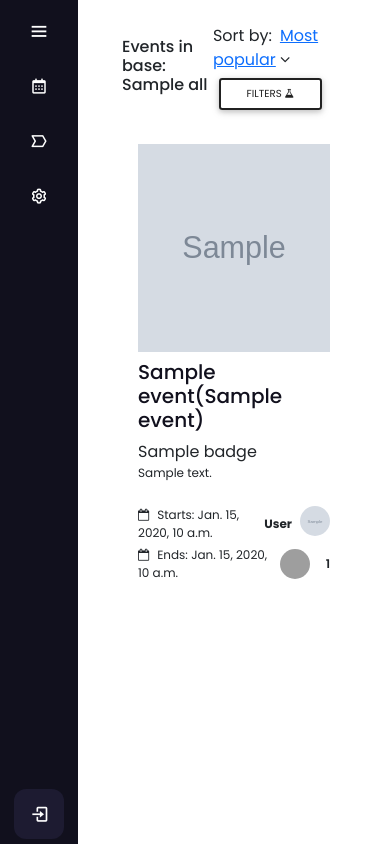
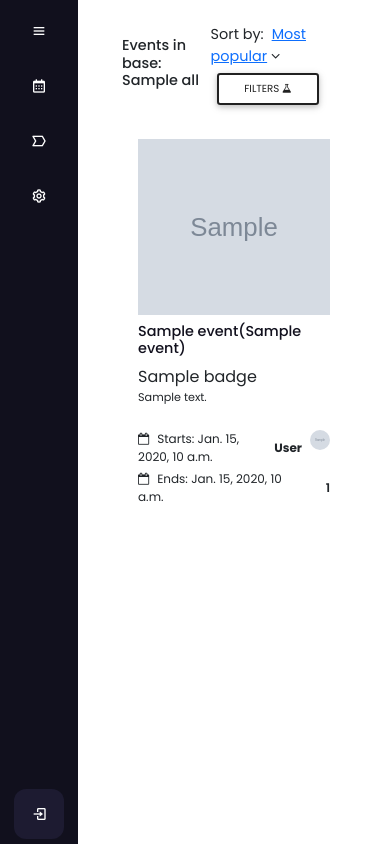
Before and after one commit to Mernus/volsu_app, a Django app: template main/templates/event/events_list.html in a window 390 px wide. Run offline with Django 3.2, Linux system fonts and the light colour scheme; the template is opened without the code that fills it: most values are stand-ins (such as "Sample title", 1, 10 or a date in 2020); grey boxes marked "Sample" are stand-in pictures; some libraries are stand-ins or nearby versions; grey boxes are pictures that could not be loaded.

Commit message:
Update styles

```diff
--- a/main/static/main/event/css/main.css
+++ b/main/static/main/event/css/main.css
@@ -73,11 +73,11 @@
     }
 
     .h5, h5 {
-        font-size: 1.2rem;
+        font-size: 1.2rem !important;
     }
 
     .d-block {
-        font-size: 0.95rem;
+        font-size: 0.95rem !important;
     }
 }
 
@@ -95,11 +95,11 @@
     }
 
     .h5, h5 {
-        font-size: 1.2rem;
+        font-size: 1.2rem !important;
     }
 
     .d-block {
-        font-size: 0.9rem;
+        font-size: 0.9rem !important;
     }
 }
 
@@ -112,11 +112,11 @@
 
 @media (max-width: 1350px) {
     .h5, h5 {
-        font-size: 1.15rem;
+        font-size: 1.15rem !important;
     }
 
     .d-block {
-        font-size: 0.85rem;
+        font-size: 0.85rem !important;
     }
 }
 
@@ -145,15 +145,15 @@
     }
 
     .stats {
-        font-size: 0.85rem;
+        font-size: 0.85rem !important;
     }
 
     .h5, h5 {
-        font-size: 1.1rem;
+        font-size: 1.1rem !important;
     }
 
     .d-block {
-        font-size: 0.9rem;
+        font-size: 0.9rem !important;
     }
 }
 
@@ -164,15 +164,15 @@
     }
 
     .stats {
-        font-size: 0.8rem;
+        font-size: 0.8rem !important;
     }
 
     .h5, h5 {
-        font-size: 1.05rem;
+        font-size: 1.05rem !important;
     }
 
     .d-block {
-        font-size: 0.85rem;
+        font-size: 0.85rem !important;
     }
 }
 
@@ -190,15 +190,15 @@
     }
 
     .stats {
-        font-size: 0.75rem;
+        font-size: 0.75rem !important;
     }
 
     .h5, h5 {
-        font-size: 1rem;
+        font-size: 1rem !important;
     }
 
     .d-block {
-        font-size: 0.8rem;
+        font-size: 0.8rem !important;
     }
 }
 
@@ -213,15 +213,15 @@
     }
 
     .stats {
-        font-size: 0.9rem;
+        font-size: 0.9rem !important;
     }
 
     .h5, h5 {
-        font-size: 1.05rem;
+        font-size: 1.05rem !important;
     }
 
     .d-block {
-        font-size: 0.9rem;
+        font-size: 0.9rem !important;
     }
 }
 
@@ -239,15 +239,27 @@
     }
 
     .stats {
-        font-size: 0.8rem;
+        font-size: 0.8rem !important;
     }
 
     .h5, h5 {
-        font-size: 0.95rem;
+        font-size: 0.95rem !important;
     }
 
     .d-block {
-        font-size: 0.8rem;
+        font-size: 0.8rem !important;
+    }
+
+    .sort-by {
+        font-size: .9rem !important;
+    }
+
+    h6 {
+        font-size: 0.9rem !important;
+    }
+
+    .filter {
+        display: none;
     }
 }
 
@@ -258,7 +270,43 @@
     }
 
     .stats {
-        font-size: 0.75rem;
+        font-size: 0.75rem !important;
+    }
+
+    .h5, h5 {
+        font-size: 0.9rem !important;
+    }
+
+    .d-block {
+        font-size: 0.75rem !important;
+    }
+}
+
+@media (max-width: 510px) {
+    .credits > a > img {
+        width: 24rem;
+        height: 12rem;
+    }
+
+    img.rounded-circle {
+        width: 24px;
+        height: 24px;
+    }
+}
+
+@media (max-width: 480px) {
+    .credits > a > img {
+        width: 22rem;
+        height: 11rem;
+    }
+
+    img.rounded-circle {
+        width: 20px;
+        height: 20px;
+    }
+
+    .participants {
+        display: none;
     }
 
     .h5, h5 {
@@ -266,6 +314,10 @@
     }
 
     .d-block {
-        font-size: 0.75rem;
+        font-size: 0.7rem !important;
+    }
+
+    .stats {
+        font-size: 0.75rem !important;
     }
 }
--- a/main/static/main/sidebar/css/sidebar.css
+++ b/main/static/main/sidebar/css/sidebar.css
@@ -271,7 +271,7 @@
     background: #1d1b31;
 }
 
-.sidebar.active .profile #log_out,  .sidebar.active .profile #log_in{
+.sidebar.active .profile #log_out, .sidebar.active .profile #log_in {
     left: 88%;
 }
 
@@ -304,3 +304,9 @@
     width: calc(100% - 240px);
     left: 240px;
 }
+
+@media (max-width: 480px) {
+    .bx {
+        font-size: 16px !important;
+    }
+}
--- a/main/templates/event/events_list.html
+++ b/main/templates/event/events_list.html
@@ -77,9 +77,9 @@
                                         <div class="profiles">
                                             {% for participant in event.first_participants %}
                                                 {% if participant %}
-                                                    <img class="rounded-circle" src="{{ participant }}" width="30" height="30">
+                                                    <img class="rounded-circle participants" src="{{ participant }}" width="30" height="30">
                                                 {% else %}
-                                                    <img class="rounded-circle"
+                                                    <img class="rounded-circle participants"
                                                          src="{% static "main/anonymous_user.png" %}" width="30" height="30">
                                                 {% endif %}
                                             {% endfor %}
```
